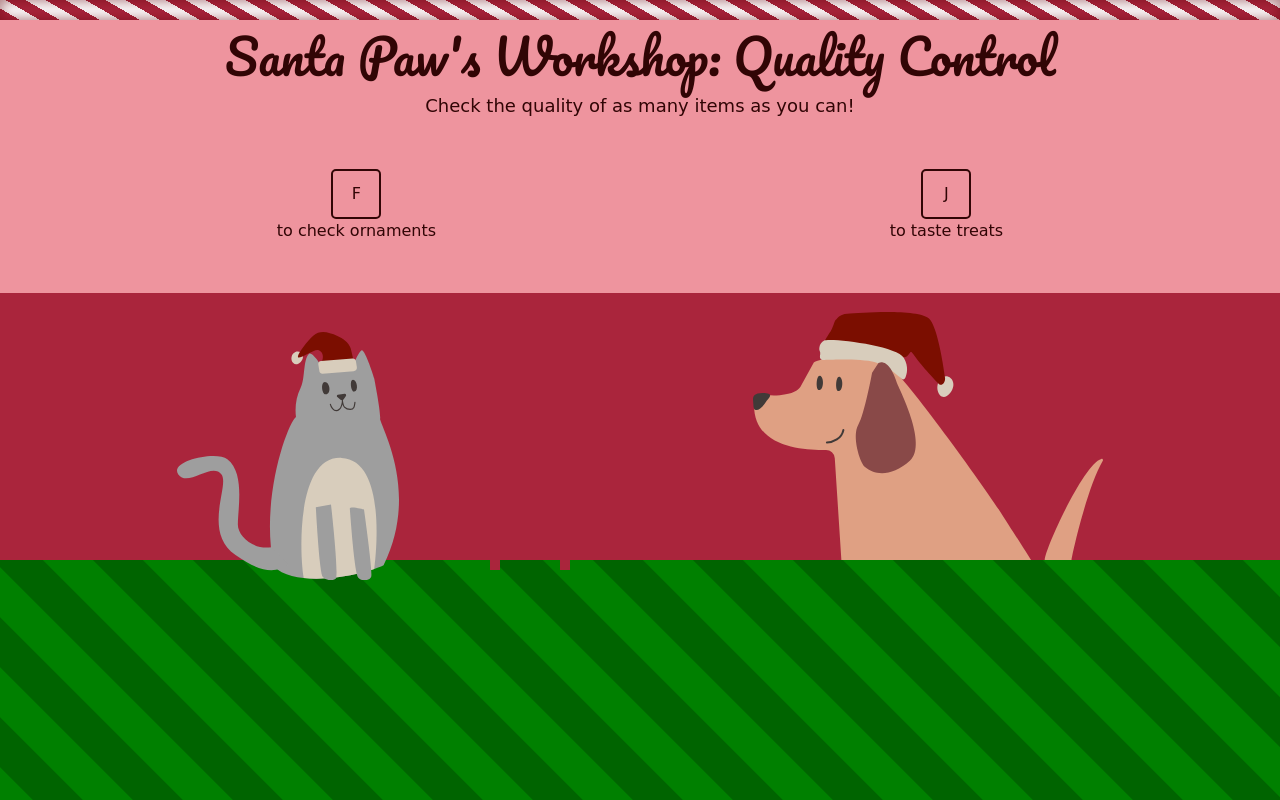
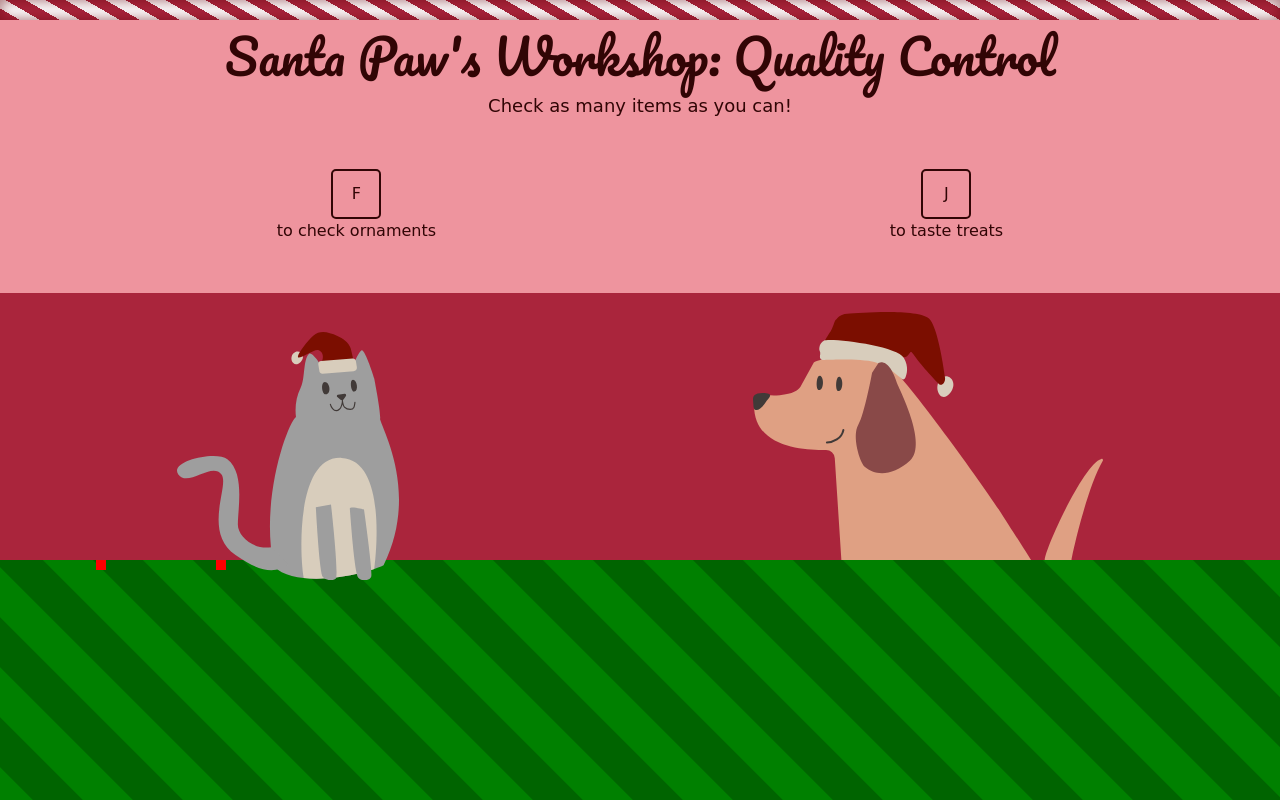
Before and after one commit to NatashaMitchko/Firebase-site, a plain HTML site: page public/index.html in a window 1280 px wide. Both pictures are taken after a click on the button "Start". Drawn offline with Linux system fonts and the light colour scheme; a web font is replaced by a local one.

Commit message:
spawn game pieces

```diff
--- a/public/christmas.css
+++ b/public/christmas.css
@@ -201,8 +201,15 @@ body {
 .element {
     height: 10px;
     width: 10px;
-    background-color: #aa253c;
     position: absolute;
+}
+
+.ornament {
+    background-color: red;
+}
+
+.bone {
+    background-color: white;
 }
 
 .candy-cane {
--- a/public/christmas_game.js
+++ b/public/christmas_game.js
@@ -1,3 +1,16 @@
+//
+//  ___                    _      _     _      _  _           ___                  _                     _
+// / _ \   _  _   __ _    | |    (_)   | |_   | || |   o O O / __|   ___   _ _    | |_     _ _   ___    | |
+//| (_) | | +| | / _` |   | |    | |   |  _|   \_, |  o     | (__   / _ \ | ' \   |  _|   | '_| / _ \   | |
+// \__\_\  \_,_| \__,_|  _|_|_  _|_|_  _\__|  _|__/  TS__[O] \___|  \___/ |_||_|  _\__|  _|_|_  \___/  _|_|_
+// _|"""""_|"""""_|"""""_|"""""_|"""""_|"""""_| """"|{======_|"""""_|"""""_|"""""_|"""""_|"""""_|"""""_|"""""|
+// "`-0-0-"`-0-0-"`-0-0-"`-0-0-"`-0-0-"`-0-0-"`-0-0-./o--000"`-0-0-"`-0-0-"`-0-0-"`-0-0-"`-0-0-"`-0-0-"`-0-0-'
+//
+// A Christmas Game by Natasha Mitchko (2024)
+
+let ornament = "ornament";
+let bone = "bone";
+
 function catAction(catEl) {
     const swipe = document.getElementById('cat-swipe').content.cloneNode(true);
     catEl.replaceChildren(swipe);
@@ -18,7 +31,7 @@ function dogAction(dogEl) {
     }, 150);
 }
 
-window.addEventListener('keydown', function(e) {
+window.addEventListener('keydown', function (e) {
     const CatKey = "f";
     const DogKey = "j";
     const catEl = document.getElementById('cat-friend');
@@ -36,80 +49,154 @@ window.addEventListener('keydown', function(e) {
 
 // Game Initialization
 
-function overlayOff() {
-    document.getElementById("overlay").style.display = "None";
-}
-
-document.addEventListener("DOMContentLoaded", function() {
-    document.getElementById("start-game-button").addEventListener("click", function() {
-        overlayOff();
+document.addEventListener("DOMContentLoaded", function () {
+    document.getElementById("start-game-button").addEventListener("click", function () {
         startGame();
     });
 });
 
 function startGame() {
-    console.log("Game Started")
+    // Initialization
+    console.log("Game Started");
+
+    overlayOff();
     conveyorOn();
-    var elem = document.getElementById("moving");
-    myMove(elem);
-    setTimeout(() => {
-        dispatchObject()
-    }, 150);
+
+    // Game Loop
+    window.requestAnimationFrame(gameLoop);
+}
+
+function overlayOff() {
+    document.getElementById("overlay").style.display = "None";
 }
 
 function conveyorOn() {
     document.getElementById("conveyor-belt").classList.add("conveyor-belt-animation");
 }
 
-// TODO: Spawn Elements Logic
-// doesn't get faster, just more elements spawned per second
+// TODO: use this when game is over
+function conveyorOff() {
+    document.getElementById("conveyor-belt").classList.remove("conveyor-belt-animation");
+}
 
-function dispatchObject() {
+class GameObject {
+    constructor(type) {
+        this.playable = true;
+        this.score = 0; // 0 or 1 - score is adjusted by level in main game loop update
+
+        var obj = document.createElement('div');
+        obj.classList.add("element");
+        obj.classList.add(type); // styling
+
+        this.DOMelem = obj;
+        this.type = type;
+
+        this.inBounds = true;
+        this.posX = 0; // don't know Y yet because of height of svg situation
+
+        if (this.type == ornament) {
+            this.animal_friend = document.getElementById('cat-friend');
+            // calculate playable range
+            this.playableRangeLeft = 0;
+            this.playableRangeRight = 0;
+        }
+        else if (this.type == "bone") {
+            this.animal_friend = document.getElementById('dog-friend');
+            // calculate playable range
+            this.playableRangeLeft = 0;
+            this.playableRangeRight = 0;
+        }
+        this.createDOMelement();
+    }
+
+    createDOMelement() {
         let conveyor = document.getElementById("conveyor-belt");
-    score = 0;
-    while (score < 100) {
-    setTimeout(() => {
-            // if (score < 25) {
-                let obj = spawnObject();
-                conveyor.appendChild(obj)
-                myMove(obj);
-                score = 100;
-            // }
-            // else if (score < 50) {
+        conveyor.appendChild(this.DOMelem);
+    }
 
-            // }
-            // else if (score < 75) {
+    update() {
+        let width = window.screen.width;
+        // when we reach the end, remove the element from the DOM and set inBounds to false so Game.update()
+        // can read it and remove this obejct from active objects on the next loop
+        if (this.posX >= width) {
+            this.DOMelem.remove();
+            console.log("removed at end of screen");
+            this.inBounds = false;
+        }
+        // if the obejct is playable and in the playable range, check if it's animal friend got it
+        else if (this.playable == true &&
+            this.posX >= this.playableRangeLeft && this.posX <= this.playableRangeRight &&
+            this.animal_friend.dataset.state == "active"
+        ) {
+            // change svg!
+            this.playable = false;
+            this.score = 1;
+        }
 
-            // }
-            // else {
-
-            // }
-        }, 200);
-        score += 5;
-        console.log(score);
+        // always move forward even if there isnt an element to move forward
+        this.posX += 2; // TODO: fix this calculation
+        this.DOMelem.style.left = this.posX + 'px';
     }
 }
 
 function spawnObject() {
-    // TODO: random cat/dog object logic here
-    var obj = document.createElement('div');
-    obj.classList.add("element");
+    let type;
+    var choice = Math.random()
+    if (choice < .5) {
+        type = ornament;
+    } else {
+        type = bone;
+    }
+
+    const obj = new GameObject(type)
     return obj
 }
 
-function myMove(elem) {
-    const screenWidth = window.screen.width;
-    let id = null;
-    let pos = 0;
-    clearInterval(id);
-    id = setInterval(frame, 10);
-    function frame() {
-      if (pos >= screenWidth - 10) {
-        console.log("end of the screen");
-        clearInterval(id);
-      } else {
-        pos = pos + 2;
-        elem.style.left = pos + 'px';
+class Game {
+    score = 0;
+    level = 1;
+    frameCounter = 0;
+
+    activeObjects = [];
+
+    update() {
+        this.frameCounter += 1;
+
+        for (let i = 0; i < this.activeObjects.length; i++) {
+            this.score += (this.level * this.activeObjects[i].score);
+            this.activeObjects[i].score = 0; // only count score once
+
+            this.activeObjects[i].update();
+
+            if (!this.activeObjects[i].inBounds) {
+                this.activeObjects[i] = null;
+            }
+        }
+
+        // remove game pieces at the end of the screen
+        this.activeObjects = this.activeObjects.filter((obj) => obj !== null);
+
+
+        // figure out if we should add a new object
+        if (this.frameCounter >= fps) { // this calculation could be more sophisticated
+            this.activeObjects.push(spawnObject());
+            this.frameCounter = 0;
         }
     }
 }
+
+// Game object initialization
+const qualityControlChristmasGame = new Game();
+
+let secondsPassed;
+let prevTimeStamp;
+let fps;
+
+function gameLoop(timestamp) {
+    secondsPassed = (timestamp - prevTimeStamp) / 1000;
+    prevTimeStamp = timestamp;
+    fps = Math.round(1 / secondsPassed);
+
+    qualityControlChristmasGame.update();
+    window.requestAnimationFrame(gameLoop);
+}
--- a/public/index.html
+++ b/public/index.html
@@ -17,7 +17,7 @@
       <div class="page-content">
         <div class="main-text">
           <h1 id="game-title" class="pacifico-regular">Santa Paw's Workshop: Quality Control</h1>
-          <h2 id="game-subtitle" class="shantell-sans-christmas">Check the quality of as many items as you can!</h2>
+          <h2 id="game-subtitle" class="shantell-sans-christmas">Check as many items as you can!</h2>
           <div class="instructions shantell-sans-christmas">
             <div class="player-instructions">
               <span class="keyboard-key">F</span>
@@ -71,7 +71,6 @@
           </div>
         </div>
         <div id="conveyor-belt" class="conveyor-belt footer">
-          <div id="moving" class="element"></div>
         </div>
       </div>
     </div>
```
Lines whose indentation alone changed are shown as unchanged.
